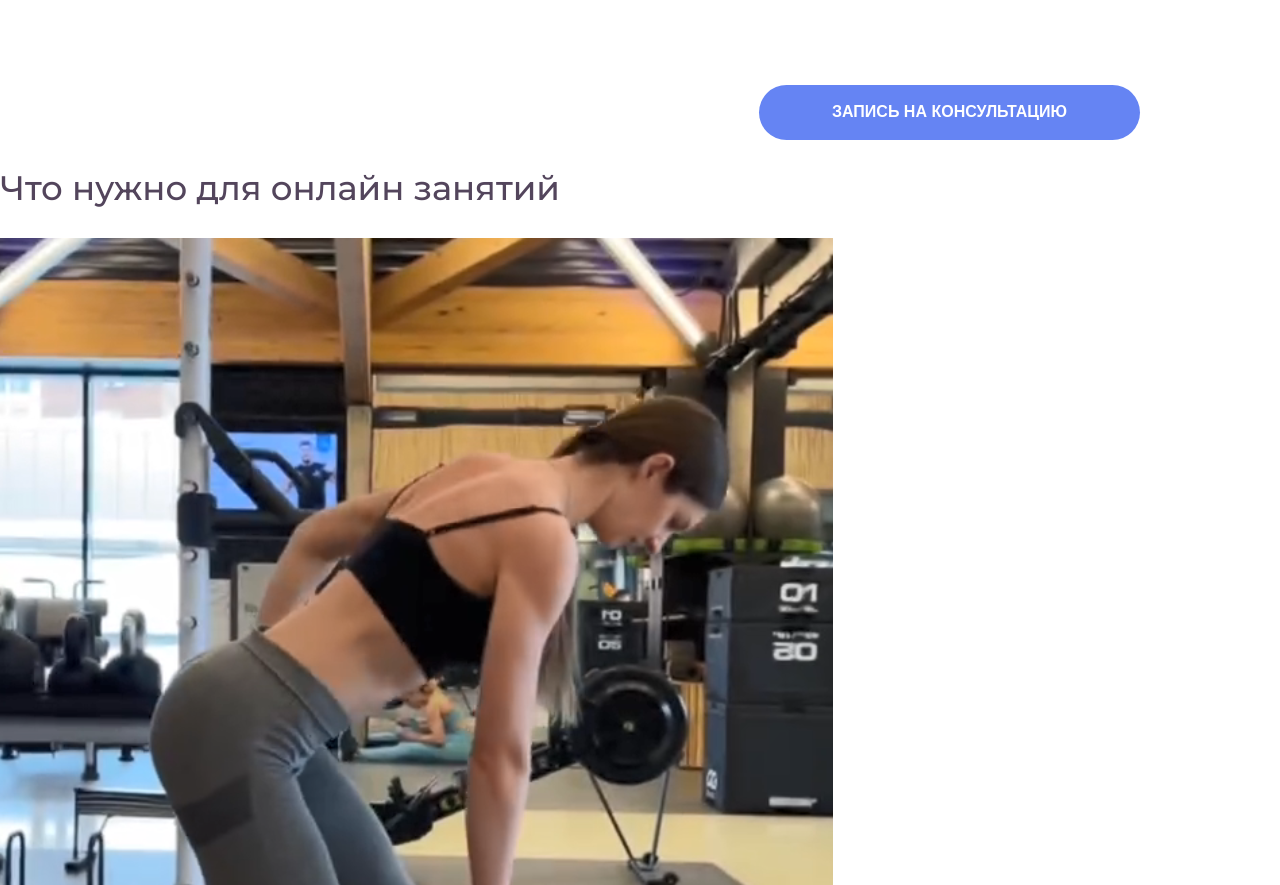
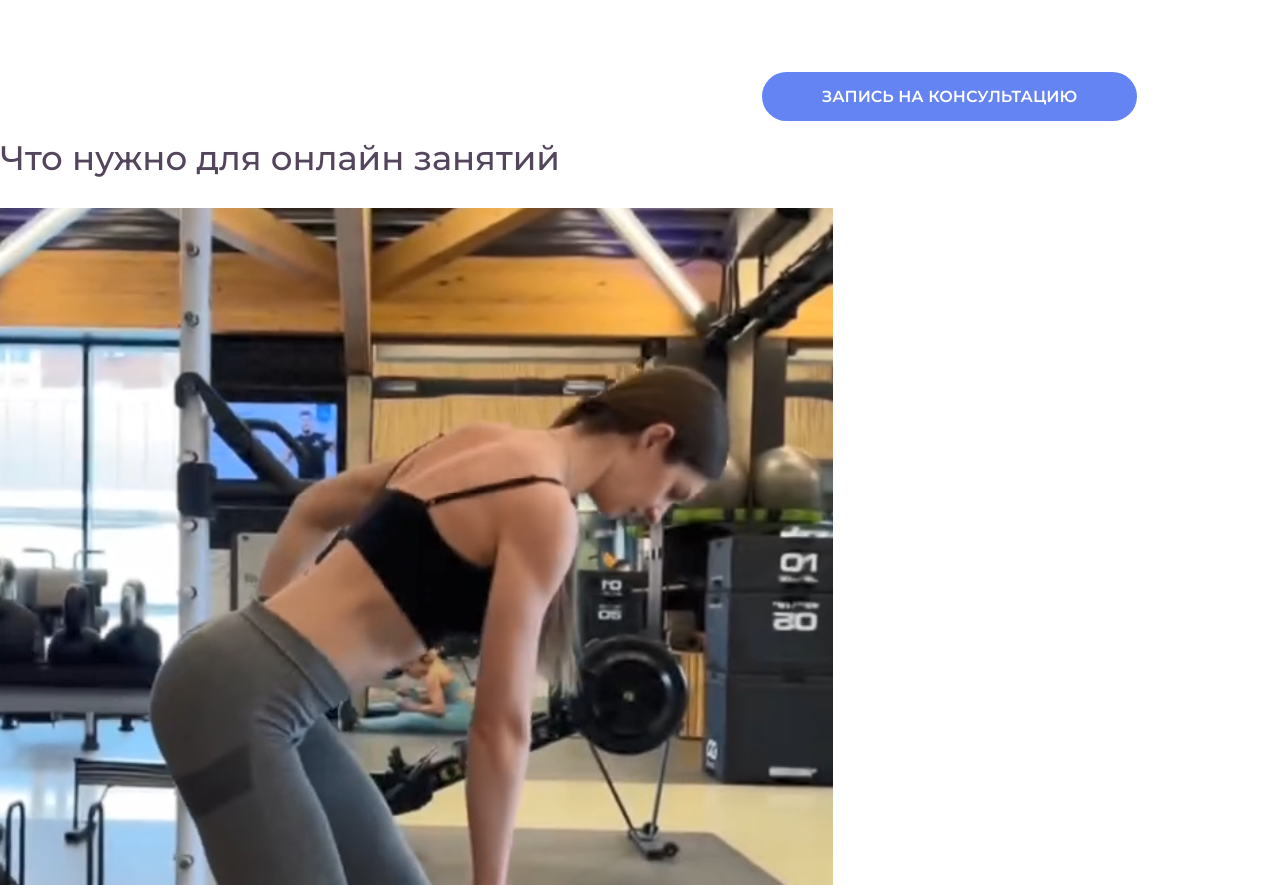
Before and after one commit to LFemina/ITGIRLS_teamproject2, a website: page index.html in a window 1280 px wide. Shown: the part 2864-3749 px from the top of the page. Drawn offline with nearby package versions, Linux system fonts and the light colour scheme; files that its build step writes are made by us from their sources.

Commit message:
btn to a

```diff
--- a/index.html
+++ b/index.html
@@ -112,9 +112,9 @@
                     <p class="stage__text ui-text__p-4sect">начинаем тренироваться и вместе идём к результату</p>
                 </div>
             </div>
-            <form action="#" target="_blank">
-                <button type="button" class="btn fourth__button ui-btn__4sect">ЗАПИСЬ НА КОНСУЛЬТАЦИЮ</button>
-            </form>
+            <div>
+                <a href="#" target="_blank" class="btn fourth__button ui-btn__4sect">ЗАПИСЬ НА КОНСУЛЬТАЦИЮ</a>
+            </div>
         </section>
         <section class="fifth-section">
             <h1 class="ui-text__h1">Что нужно для онлайн занятий</h1>
```
